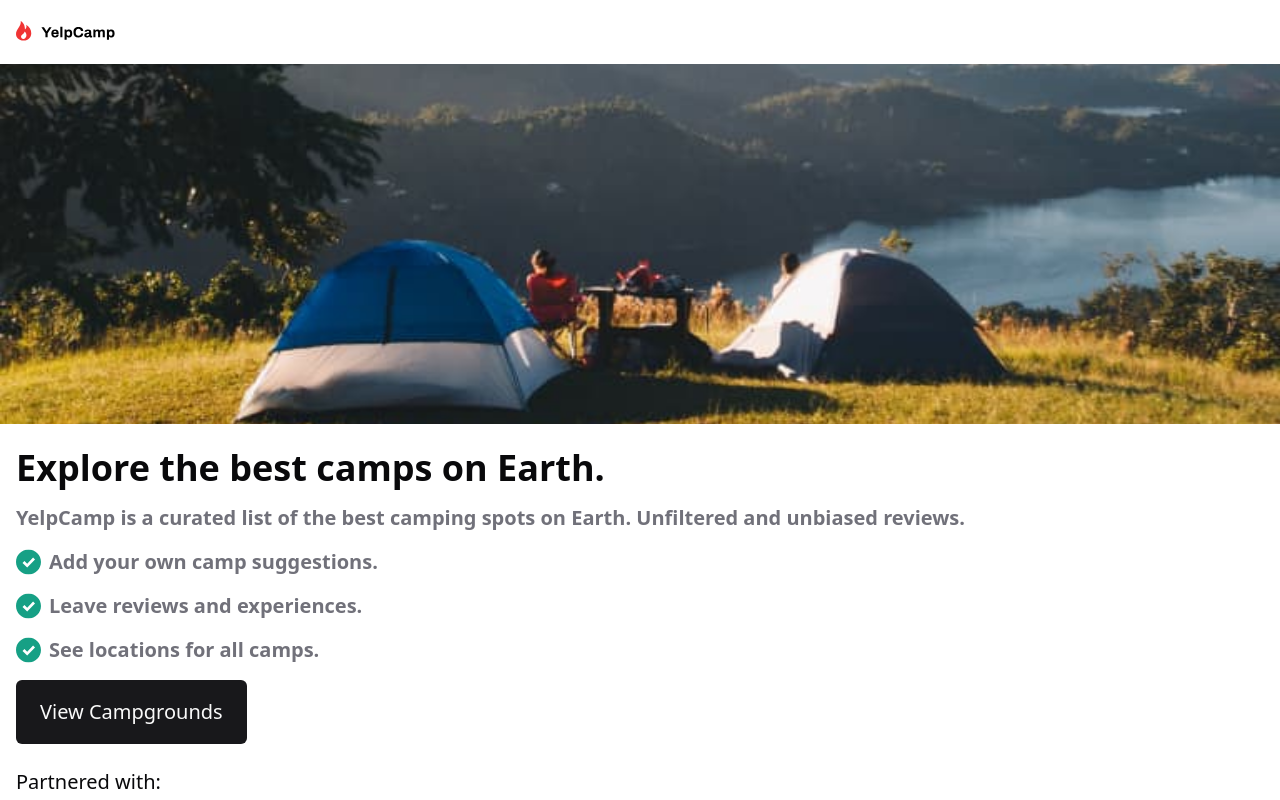
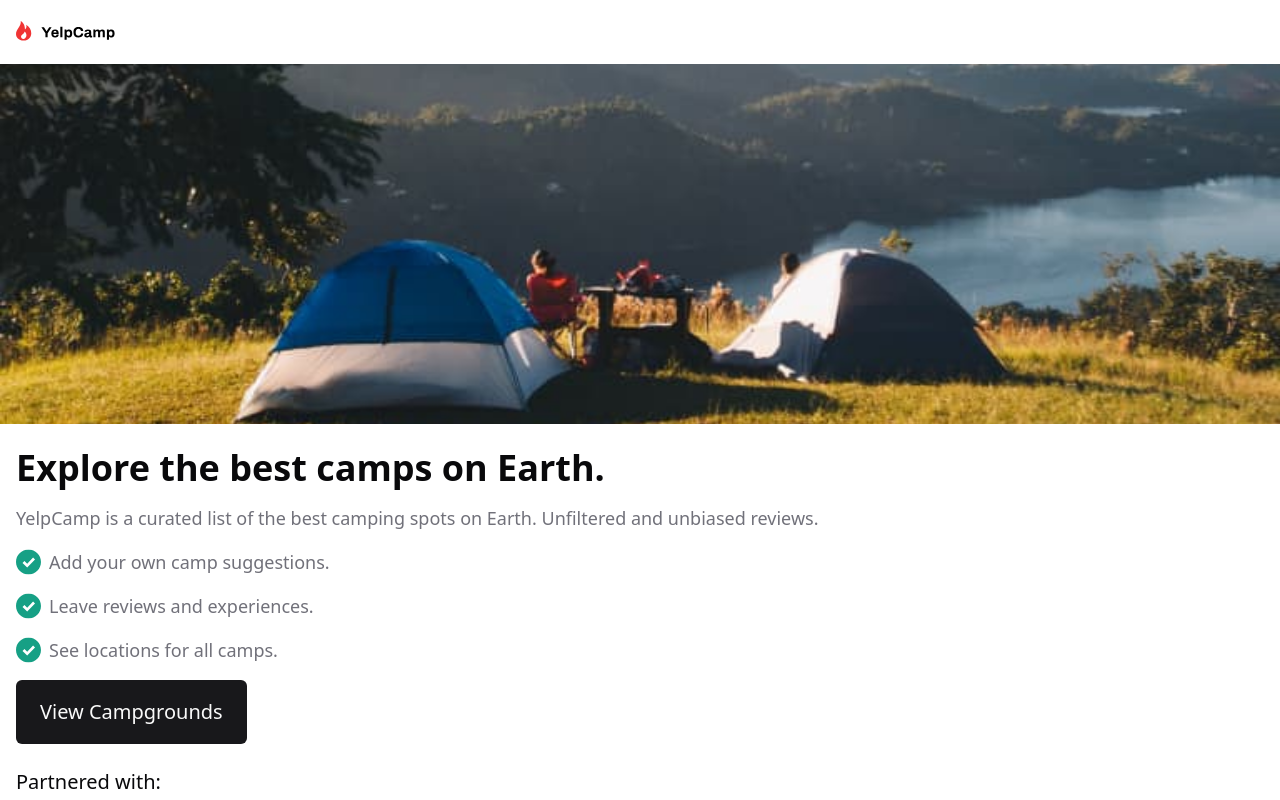
Before and after one commit to Peter3Khalil/yelp-camp, a Next.js app: page / in a window 1280 px wide. Built offline with nearby package versions, Linux system fonts and the light colour scheme.

Commit message:
Edit hero image

```diff
--- a/src/pages/index.tsx
+++ b/src/pages/index.tsx
@@ -10,14 +10,14 @@ const Home = () => {
         <Image src="/Assets/logo.svg" alt="logo" width={100} height={100} />
       </header>
       <section className="relative h-[45vh] w-full shrink-0">
-        <Image src="/Assets/Hero Image (Tablet and Mobile).jpg" alt="hero" layout="fill" objectFit="cover" />
+        <Image src="/Assets/hero-mobile.jpg" alt="hero" layout="fill" objectFit="cover" />
       </section>
-      <article className="flex text-xl w-full shrink-0 flex-col gap-4 px-4 pt-6 text-left">
+      <article className="flex text-lg w-full shrink-0 flex-col gap-4 px-4 pt-6 text-left">
         <h1 className="text-4xl font-bold">Explore the best camps on Earth.</h1>
-        <p className="font-semibold text-muted-foreground">
+        <p className="font-medium text-muted-foreground">
           YelpCamp is a curated list of the best camping spots on Earth. Unfiltered and unbiased reviews.
         </p>
-        <ul className="flex flex-col gap-4 font-semibold text-muted-foreground">
+        <ul className="flex flex-col gap-4 font-medium text-muted-foreground">
           {['Add your own camp suggestions.', 'Leave reviews and experiences.', 'See locations for all camps.'].map(
             (item, index) => (
               <li key={index} className="flex items-center gap-2">
```
Also changed, not shown: public/Assets/hero-mobile.jpg (renamed from public/Assets/Hero Image (Tablet and Mobile).jpg).
